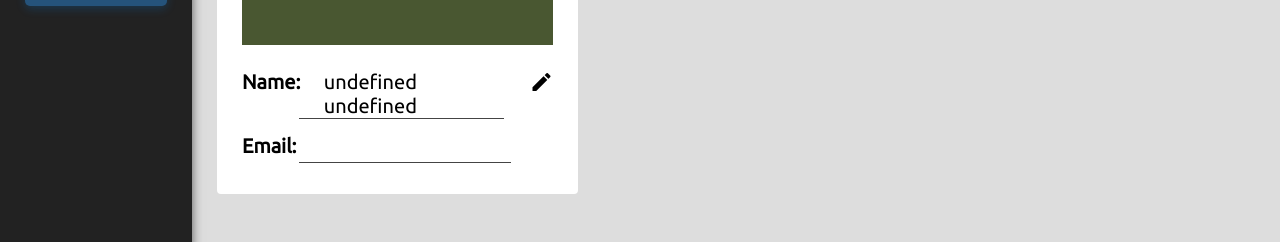
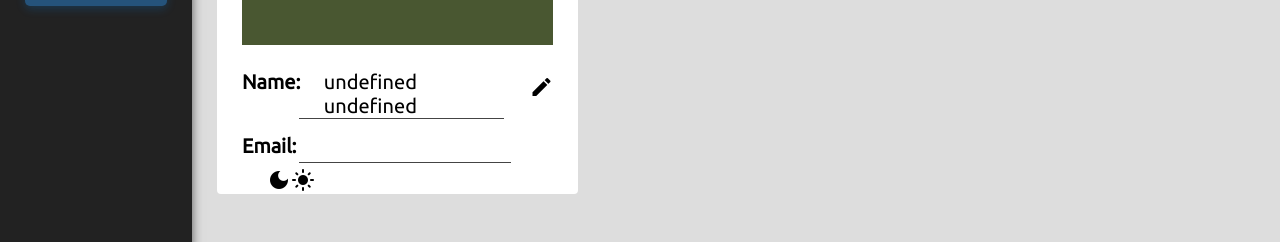
Before and after one commit to Group-Saber/saber-budget-buddy, a React (Create React App) app in the folder budget_buddy_frontend/: page /main/user in a window 1280 px wide. Shown: the part 375-617 px from the top of the page. Built offline with nearby package versions, Linux system fonts and the light colour scheme; the HTML template or start-up script is replaced by a standard one.

Commit message:
Theme icons

```diff
--- a/budget_buddy_frontend/src/App.css
+++ b/budget_buddy_frontend/src/App.css
@@ -415,8 +415,8 @@ body {
 
 .debt-button {
   background-color: var(--red);
-  border: 2px solid var(--white);
-  color: var(--white);
+  border: 2px solid var(--fg-color);
+  color: var(--fg-color);
   padding: 10px 28px;
   text-align: center;
   text-decoration: none;
@@ -578,6 +578,11 @@ body {
 }
 
 .user-icon {
+  position: relative;
+  top: 5px;
+}
+
+.user-icon:first-of-type {
   margin-left: 25px;
 }
 
--- a/budget_buddy_frontend/src/pages/UserPage.js
+++ b/budget_buddy_frontend/src/pages/UserPage.js
@@ -27,12 +27,14 @@ const UserPage = ({user}) => {
                     <div className='user-detail'>
                         <div className='user-label'>Name:</div>
                         <div className='user-text'>{`${user.first} ${user.last}`}</div>
-                        <div className='user-icon'><i className='material-icons'>edit</i></div>
+                        <i className='material-icons user-icon'>edit</i>
                     </div>
                     <div className='user-detail'>
                         <div className='user-label'>Email:</div>
                         <div className='user-text'>{user.email}</div>
                     </div>
+                    <i className='material-icons user-icon'>dark_mode</i>
+                    <i className='material-icons user-icon'>light_mode</i>
                 </div>
                 <div className='user-budget'>Budget</div>
             </div>
```
Also changed, not shown: 2 other files (tests, documents, lock files or other folders).
